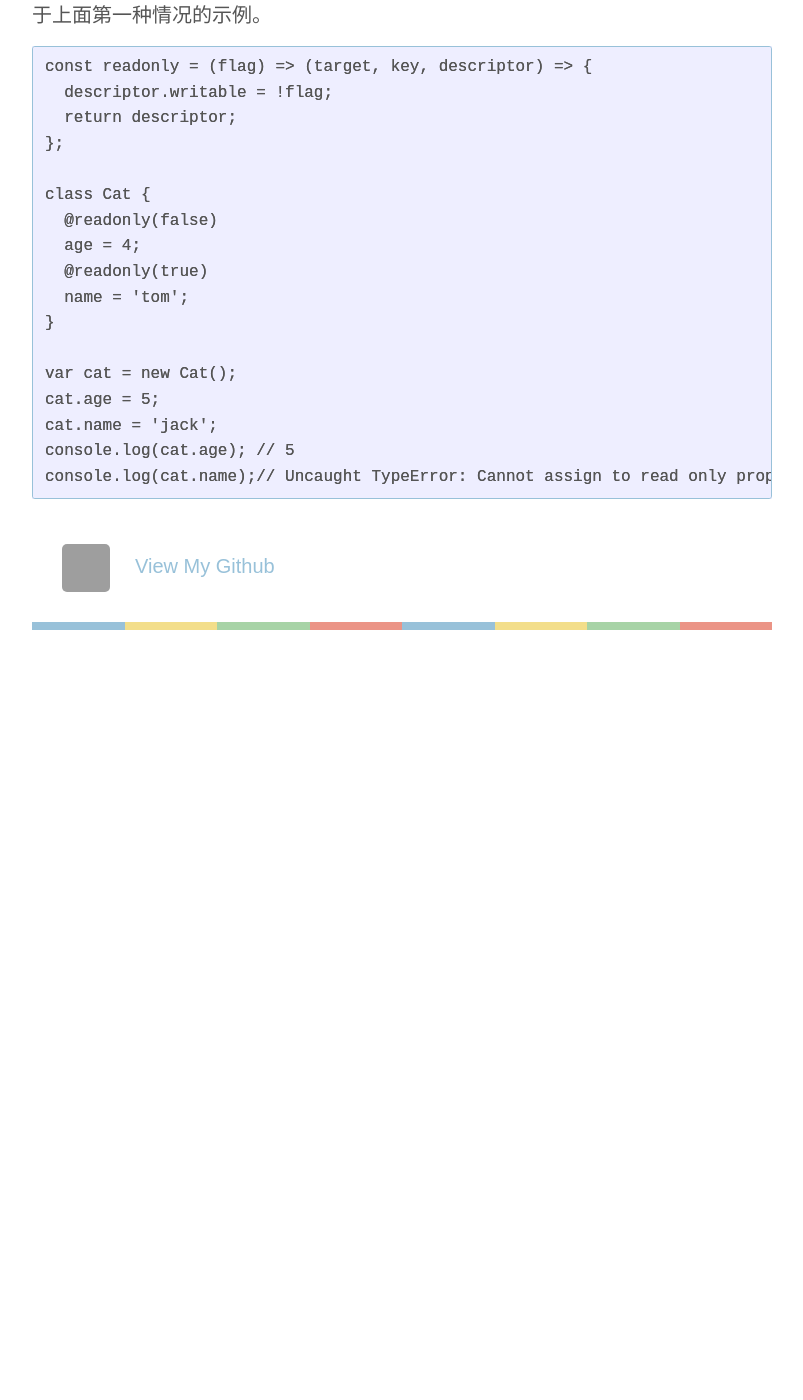
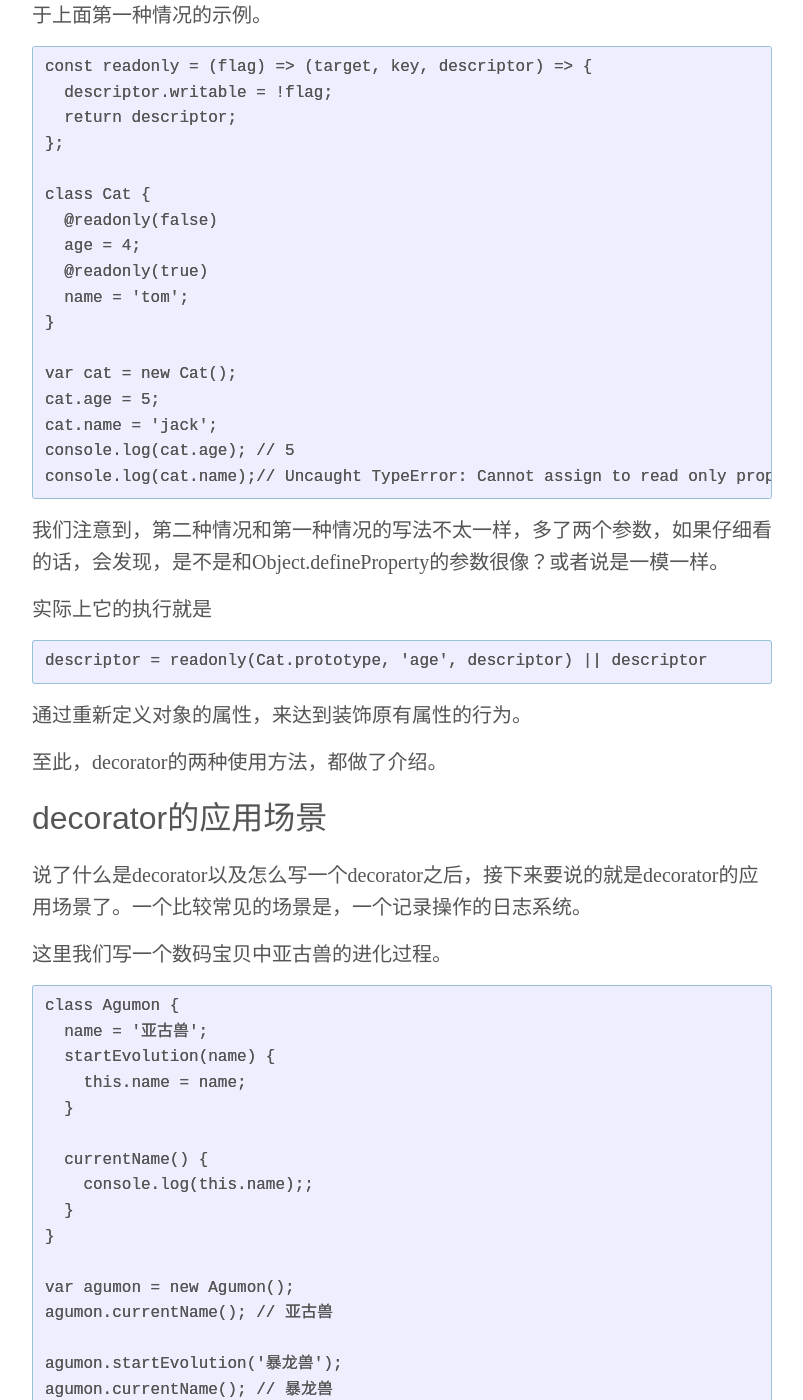
Before and after one commit to mmmaming/mmmaming.github.io, a Jekyll site: the page built from _posts/2017-12-20-ES7中的decorator.md, in a window 1280 px wide and 1400 px high, scrolled down 2599 px. Shown: the whole window, without its empty margins (238-1041 px from the left). Built offline with Jekyll 4.4.1, drawn with Linux system fonts in a browser that asks for light colours; some web fonts are replaced; before the commit the page ends 3229 px from its top, so only the background shows below that; some of the changed text lies outside the part shown; grey boxes are pictures that could not be loaded.

Commit message:
decorator

````diff
--- a/_posts/2017-12-20-ES7中的decorator.md
+++ b/_posts/2017-12-20-ES7中的decorator.md
@@ -109,3 +109,81 @@
 console.log(cat.age); // 5
 console.log(cat.name);// Uncaught TypeError: Cannot assign to read only property 'name' of object '#<Cat>'
 ```
+
+我们注意到，第二种情况和第一种情况的写法不太一样，多了两个参数，如果仔细看的话，会发现，是不是和Object.defineProperty的参数很像？或者说是一模一样。
+
+实际上它的执行就是
+```
+descriptor = readonly(Cat.prototype, 'age', descriptor) || descriptor
+```
+通过重新定义对象的属性，来达到装饰原有属性的行为。
+
+至此，decorator的两种使用方法，都做了介绍。
+
+## decorator的应用场景
+
+说了什么是decorator以及怎么写一个decorator之后，接下来要说的就是decorator的应用场景了。一个比较常见的场景是，一个记录操作的日志系统。
+
+这里我们写一个数码宝贝中亚古兽的进化过程。
+
+```
+class Agumon {
+  name = '亚古兽';
+  startEvolution(name) {
+    this.name = name;
+  }
+
+  currentName() {
+    console.log(this.name);;
+  }
+}
+
+var agumon = new Agumon();
+agumon.currentName(); // 亚古兽
+
+agumon.startEvolution('暴龙兽');
+agumon.currentName(); // 暴龙兽
+
+agumon.startEvolution('战斗暴龙兽');
+agumon.currentName(); // 战斗暴龙兽
+```
+
+如果我们想记录亚古兽的每次进化，则可以写一个日志系统来记录亚古兽的每次进化。
+
+```
+const evolutionLog = (target, name, descriptor) => {
+  const oldName = descriptor.value;
+  descriptor.value = function(...arg) {
+    console.log(`进化：  ${arg}`);
+    return oldName.apply(this, arg);
+  }
+};
+
+class Agumon {
+  name = '亚古兽';
+
+  @evolutionLog
+  startEvolution(name) {
+    this.name = name;
+  }
+
+  currentName() {
+    console.log(this.name);
+  }
+}
+
+var agumon = new Agumon();
+agumon.currentName();
+
+agumon.startEvolution('暴龙兽');
+agumon.currentName();
+
+agumon.startEvolution('战斗暴龙兽');
+agumon.currentName();
+
+// 亚古兽
+// 进化：  暴龙兽
+// 暴龙兽
+// 进化：  战斗暴龙兽
+// 战斗暴龙兽
+```
````
